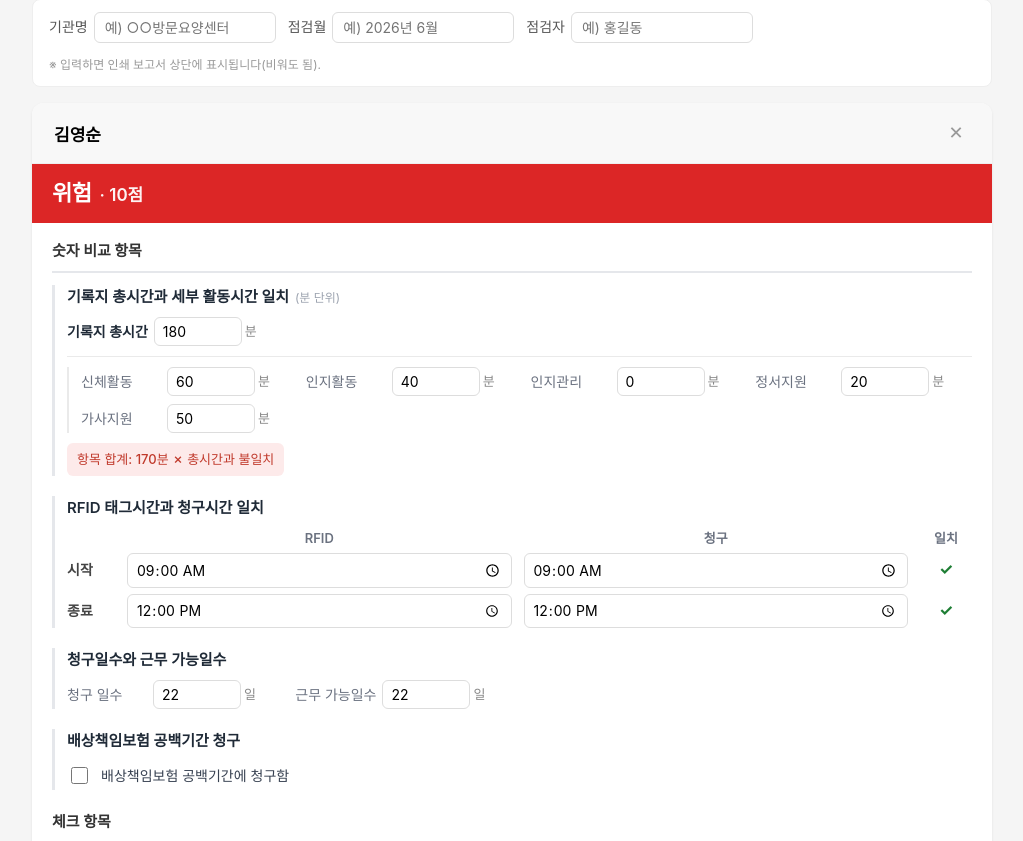
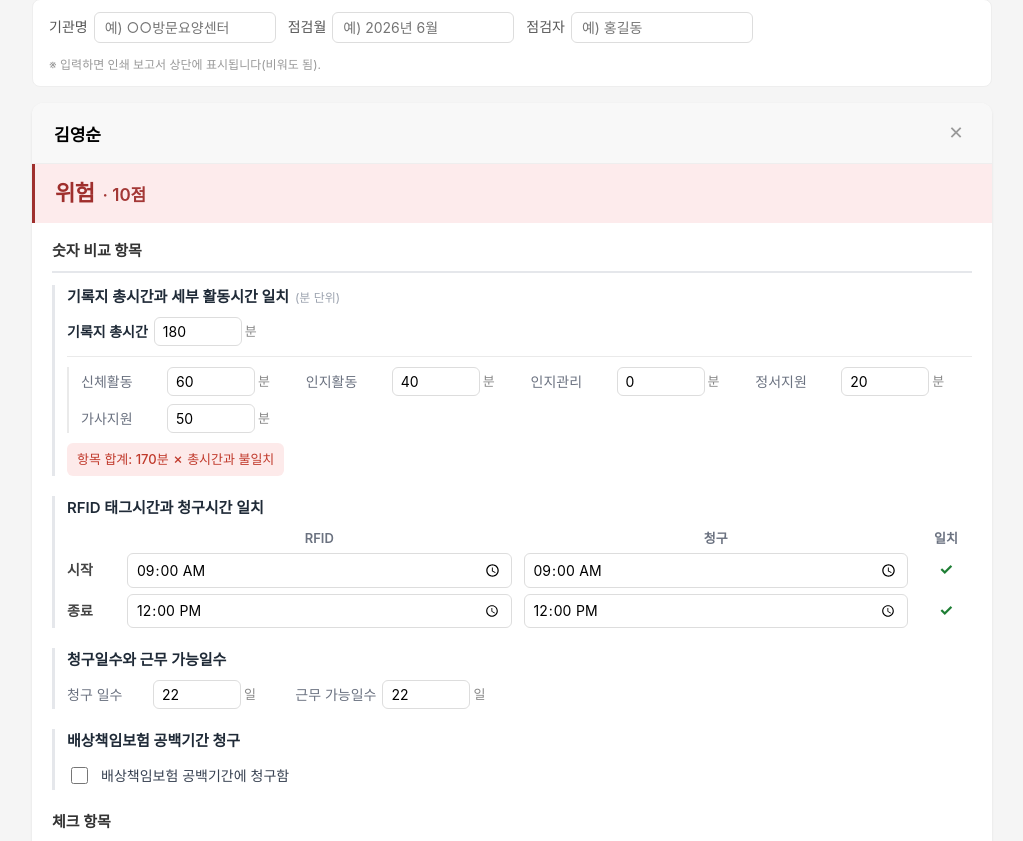
Before and after one commit to ganho2040-glitch/ltc_audit, a React (Vite) app: page / in a window 1280 px wide. Shown: the part 979-1820 px from the top of the page, without its empty margins (128-1151 px from the left). Built offline with nearby package versions, Linux system fonts and the light colour scheme; a web font is replaced by a local one.

Commit message:
QA수정 F1-F5: 카드 카운트 한줄/입력 48px단일행/CTA radius 4px/title 교체/상태배너 파스텔화 (84점)

```diff
--- a/index.html
+++ b/index.html
@@ -3,7 +3,7 @@
   <head>
     <meta charset="UTF-8" />
     <meta name="viewport" content="width=device-width, initial-scale=1.0" />
-    <title>방문요양 월간 기록 리스크 감사</title>
+    <title>1인 방문요양센터장을 위한 월말 리스크 점검표</title>
     <link rel="preconnect" href="https://fonts.googleapis.com" />
     <link rel="preconnect" href="https://fonts.gstatic.com" crossorigin />
     <link
--- a/src/App.css
+++ b/src/App.css
@@ -144,6 +144,7 @@ h1 {
   font-family: var(--font-display);
   font-size: 24px;
   font-weight: 700;
+  white-space: nowrap; /* F1: 좁은 카드에서도 한 줄 유지 */
 }
 .dash-count-bad { color: var(--risk-bad-text); }
 .dash-count-warn { color: var(--risk-warn-text); }
@@ -396,7 +397,20 @@ h1 {
   align-items: baseline;
   gap: 8px;
   padding: 12px 20px;
-  color: #fff;
+  border-left: 3px solid currentColor;
+}
+/* F5: 강한 배경+흰글씨 → 파스텔 배경 + 의미색 글씨 + 좌측 컬러 바 */
+.status-good {
+  background: var(--risk-ok-bg);
+  color: var(--risk-ok-text);
+}
+.status-caution {
+  background: var(--risk-warn-bg);
+  color: var(--risk-warn-text);
+}
+.status-danger {
+  background: var(--risk-bad-bg);
+  color: var(--risk-bad-text);
 }
 .status-label {
   font-size: 22px;
@@ -773,8 +787,8 @@ h4 .rule-code { margin-left: 2px; }
   color: var(--text-secondary);
 }
 .prereg-field input {
-  min-height: 48px;
-  padding: 10px 12px;
+  height: 48px; /* F2: single line, 48px 고정 */
+  padding: 0 12px;
   border: 1px solid var(--border);
   border-radius: 6px;
   font-size: 15px;
@@ -799,7 +813,7 @@ h4 .rule-code { margin-left: 2px; }
   min-height: 52px;
   margin-top: 4px;
   border: none;
-  border-radius: var(--cta-radius, 4px);
+  border-radius: 4px; /* F3 */
   background: var(--cta-bg);
   color: var(--cta-text);
   font-size: 16px;
--- a/src/App.jsx
+++ b/src/App.jsx
@@ -174,10 +174,7 @@ function RecipientCard({ data, index, onUpdate, onRemove }) {
       </div>
 
       {/* 이 수급자의 종합 상태 — 카드에서 가장 눈에 띄는 표시 */}
-      <div
-        className="status-banner"
-        style={{ background: getGradeColor(result.grade) }}
-      >
+      <div className={`status-banner status-${result.grade}`}>
         <span className="status-label">{gradeText(result.grade)}</span>
         <span className="status-score">· {result.score}점</span>
       </div>
```
